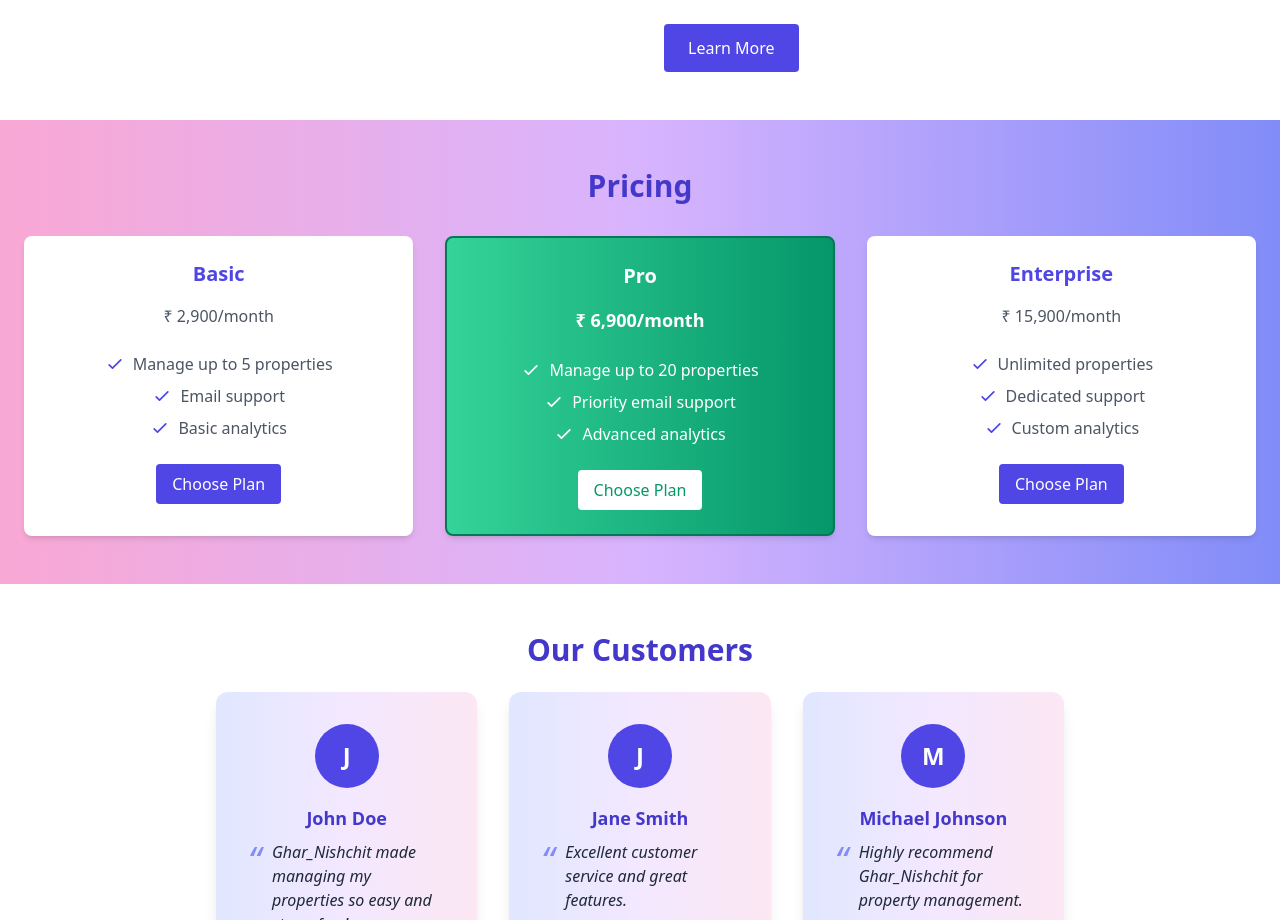
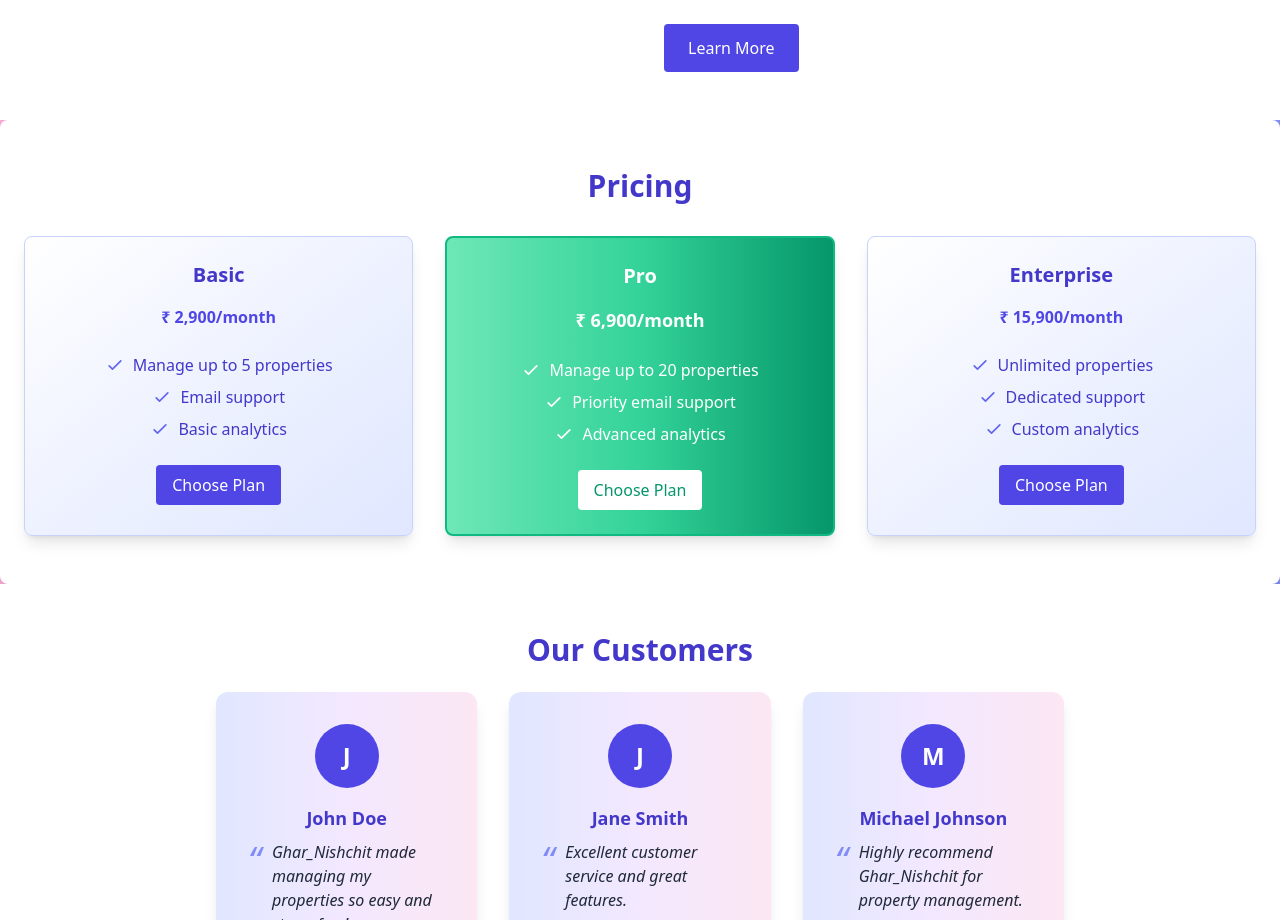
Before and after one commit to Soumyodeep-Dey/Ghar_Nishchit, a React (Vite) app in the folder frontend/UI/: page / in a window 1280 px wide. Shown: the part 2628-3548 px from the top of the page. Built offline with nearby package versions, Linux system fonts and the light colour scheme.

Commit message:
css upgradation

```diff
--- a/frontend/UI/src/components/landing.jsx
+++ b/frontend/UI/src/components/landing.jsx
@@ -95,22 +95,22 @@ function useFadeInOnScroll() {
 function PricingCard({ title, price, features, buttonClass, onClick, highlight, darkMode }) {
   return (
     <div
-      className={`rounded-lg shadow-md p-6 text-center transition-all duration-300 hover:ring-4 hover:scale-105
+      className={`rounded-lg shadow-lg p-6 text-center transition-all duration-300 hover:ring-4 hover:scale-105
         ${highlight
           ? darkMode
             ? 'bg-gradient-to-r from-cyan-700 to-blue-900 border-cyan-400 text-white hover:shadow-2xl border-2'
-            : 'bg-gradient-to-r from-emerald-400 to-emerald-600 border-emerald-700 text-white hover:shadow-2xl border-2'
+            : 'bg-gradient-to-r from-emerald-300 via-emerald-400 to-emerald-600 border-emerald-500 text-white hover:shadow-2xl border-2'
           : darkMode
             ? 'bg-blue-950 hover:ring-cyan-400'
-            : 'bg-white hover:ring-indigo-400'
+            : 'bg-gradient-to-br from-white via-indigo-50 to-indigo-100 border border-indigo-200 hover:ring-indigo-400'
         }
       `}>
-      <h3 className={`text-xl font-semibold mb-4 ${highlight ? '' : darkMode ? 'text-cyan-300' : 'text-indigo-600 dark:text-indigo-300'}`}>{title}</h3>
-      <p className={`mb-6 ${highlight ? 'text-lg font-semibold' : darkMode ? 'text-blue-200' : 'text-gray-600'}`}>{price}</p>
-      <ul className={`${highlight ? '' : 'text-gray-600'} mb-6 space-y-2`}>
+      <h3 className={`text-xl font-semibold mb-4 ${highlight ? '' : darkMode ? 'text-cyan-300' : 'text-indigo-700'}`}>{title}</h3>
+      <p className={`mb-6 ${highlight ? 'text-lg font-semibold' : darkMode ? 'text-blue-200' : 'text-indigo-600 font-semibold'}`}>{price}</p>
+      <ul className={`${highlight ? '' : 'text-indigo-700'} mb-6 space-y-2`}>
         {features.map((f, i) => (
           <li key={i} className="flex items-center justify-center space-x-2">
-            <svg className={`w-5 h-5 ${highlight ? '' : 'text-indigo-600'}`} fill="none" stroke="currentColor" strokeWidth="2" viewBox="0 0 24 24" aria-hidden="true">
+            <svg className={`w-5 h-5 ${highlight ? '' : 'text-indigo-500'}`} fill="none" stroke="currentColor" strokeWidth="2" viewBox="0 0 24 24" aria-hidden="true">
               <path strokeLinecap="round" strokeLinejoin="round" d="M5 13l4 4L19 7" />
             </svg>
             <span>{f}</span>
@@ -616,7 +616,17 @@ export default function Landing() {
       </section>
 
       {/* Pricing Section */}
-      <section id="pricing" ref={pricingRef} className={`container mx-auto px-6 py-12 transition-all duration-700 ${pricingVisible ? 'opacity-100 translate-y-0' : 'opacity-0 translate-y-8'} ${darkMode ? 'bg-slate-900' : ''}`}>
+      <section
+        id="pricing"
+        ref={pricingRef}
+        className={`container mx-auto px-6 py-12 transition-all duration-700 rounded-lg shadow-md
+    ${pricingVisible ? 'opacity-100 translate-y-0' : 'opacity-0 translate-y-8'}
+    ${darkMode
+            ? 'bg-slate-900 border border-slate-800'
+            : 'bg-white'
+          }`
+        }
+      >
         <h2 className={`text-3xl font-semibold mb-8 text-center ${darkMode ? 'text-cyan-300' : 'text-indigo-700 dark:text-indigo-400'}`}>
           Pricing
         </h2>
```
